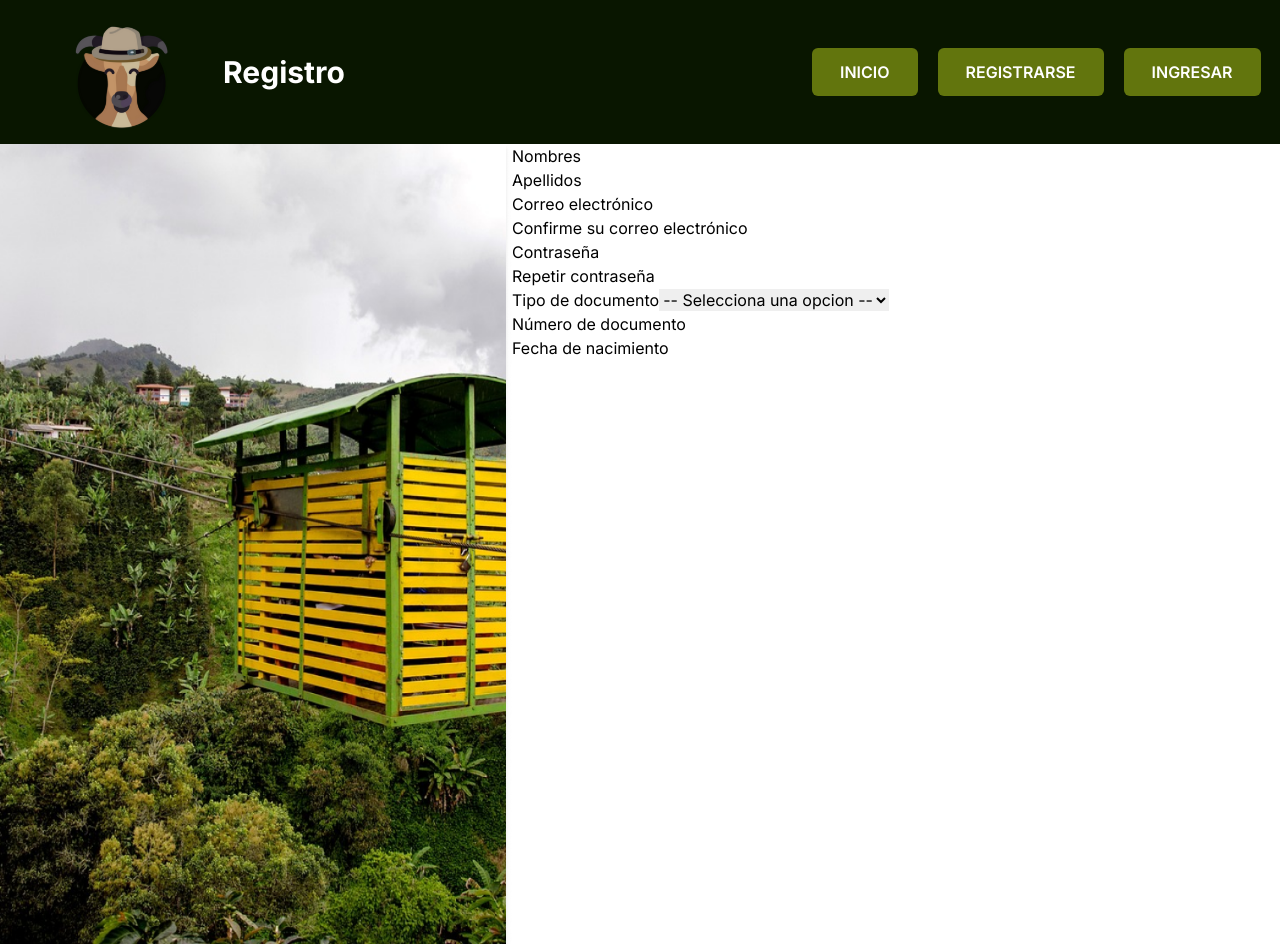
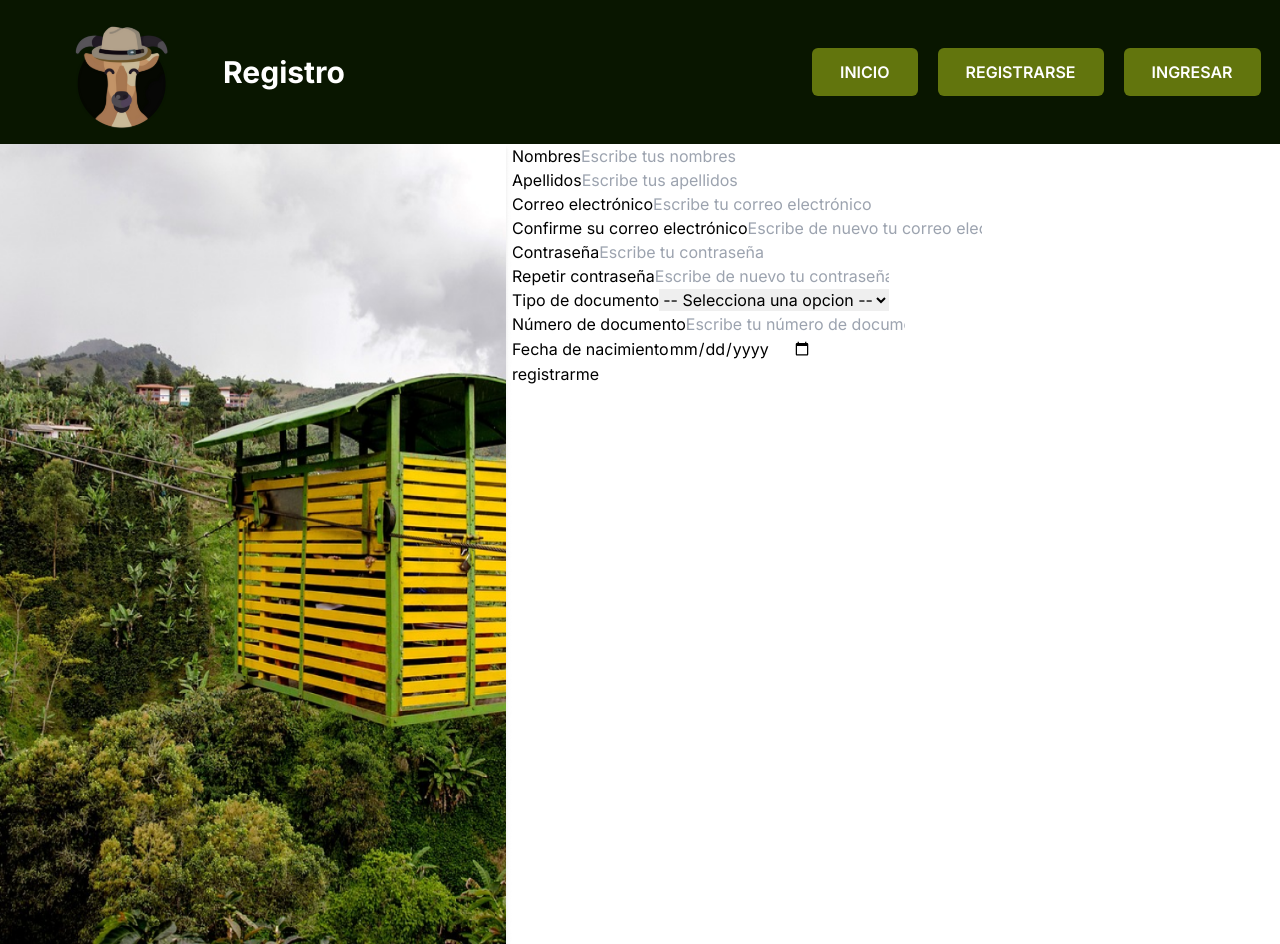
Before and after one commit to dgilrua/Viajes-app, a Next.js app: page /register in a window 1280 px wide. Built offline with nearby package versions, Linux system fonts and the light colour scheme.

Commit message:
ya funciona

```diff
--- a/src/components/Form.tsx
+++ b/src/components/Form.tsx
@@ -1,61 +1,166 @@
+"use client"
 import React from 'react'
+import { useState } from 'react'
+import axios, { AxiosError } from 'axios'
 
 const Form = () => {
+
+  const [error, setError] = useState("")
+
+  const handleSubmit = async (e: React.FormEvent<HTMLFormElement>) => {
+    e.preventDefault()
+    const formData = new FormData(e.currentTarget)
+
+    if(formData.get('correo') !== formData.get('correo_confirm')) {
+      setError("Los correos deben ser iguales")
+      setTimeout(() => {
+        setError("")
+      }, 3000)
+      return
+    }
+
+    if(formData.get('password') !== formData.get('password_confirm')) {
+      setError("Las contraseñas deben ser iguales")
+      setTimeout(() => {
+        setError("")
+      }, 3000)
+      return
+    }
+
+    try {
+      const response = await axios.post('/api/auth/singup', {
+        "fullName": formData.get('nombres'),
+        "lastName": formData.get('apellidos'),
+        "email": formData.get('correo'),
+        "password": formData.get('password'),
+        "documentType": formData.get('tipo_documento'),
+        "documentNumber": formData.get('numero_documento'),
+        "bornDate": formData.get('fecha_nacimiento')
+      })
+      console.log(response.data)
+    } catch (error) {
+      if (error instanceof AxiosError) {
+        if (error.response?.data.message === "El usuario ya existe") {
+          setError(error.response.data.message)
+        } else {
+          console.log(error.response?.data.message)
+        }
+        setTimeout(() => {
+          setError("")
+        }, 3000)
+      }
+    }
+  }
+
   return (
-    <div className='md:col-span-3'>
-      <form action="">
+    <div className="md:col-span-3">
+      {
+        error &&
+        <p className="text-red-500">{error}</p>
+      }
+      <form  onSubmit={handleSubmit}>
         <div>
-          <label htmlFor="">Nombres</label>
-          <input type="text" />
+          <label htmlFor="nombres">Nombres</label>
+          <input
+            type="text"
+            name="nombres"
+            id="nombres"
+            placeholder="Escribe tus nombres"
+            required
+          />
         </div>
 
         <div>
-          <label htmlFor="">Apellidos</label>
-          <input type="text" />
+          <label htmlFor="apellidos">Apellidos</label>
+          <input
+            type="text"
+            id="apellidos"
+            name="apellidos"
+            placeholder="Escribe tus apellidos"
+            required
+          />
         </div>
 
         <div>
-          <label htmlFor="">Correo electrónico</label>
-          <input type="text" />
+          <label htmlFor="correo">Correo electrónico</label>
+          <input
+            type="email"
+            id="correo"
+            name="correo"
+            placeholder="Escribe tu correo electrónico"
+            required
+          />
         </div>
 
         <div>
-          <label htmlFor="">Confirme su correo electrónico</label>
-          <input type="email" />
+          <label htmlFor="confirmar_correo">Confirme su correo electrónico</label>
+          <input
+            type="email"
+            id="confirmar_correo"
+            name="correo_confirm"
+            placeholder="Escribe de nuevo tu correo electrónico"
+            required
+          />
         </div>
 
         <div>
-          <label htmlFor="">Contraseña</label>
-          <input type="password" />
+          <label htmlFor="password">Contraseña</label>
+          <input
+            type="password"
+            id="password"
+            name="password"
+            placeholder="Escribe tu contraseña"
+            required
+          />
         </div>
 
         <div>
-          <label htmlFor="">Repetir contraseña</label>
-          <input type="password" />
+          <label htmlFor="confirmar_password">Repetir contraseña</label>
+          <input
+            type="password"
+            id="confirmar_password"
+            name="password_confirm"
+            placeholder="Escribe de nuevo tu contraseña"
+            required
+          />
         </div>
 
         <div>
           <label htmlFor="tipo_documento">Tipo de documento</label>
-          <select name="" value="" id="tipo_documento">
-            <option value="" disabled>-- Selecciona una opcion --</option>
-            <option value="">Tarjeta de identidad</option>
-            <option value="">Cedula de ciudadania</option>
-            <option value="">Cedula de extrangeria</option>
+          <select name="tipo_documento" defaultValue={""} id="tipo_documento" required>
+            <option value="" disabled>
+              -- Selecciona una opcion --
+            </option>
+            <option value="Tarjeta de identidad">Tarjeta de identidad</option>
+            <option value="Cedula de ciudadania">Cedula de ciudadania</option>
+            <option value="Cedula de extrangeria">Cedula de extrangeria</option>
           </select>
+        </div>
+        <div>
+          <label htmlFor="numero_documento">Número de documento</label>
+          <input
+            type="number"
+            id="numero_documento"
+            min={0}
+            name="numero_documento"
+            placeholder="Escribe tu número de documento"
+            required
+          />
         </div>
 
         <div>
-          <label htmlFor="">Número de documento</label>
-          <input type="text" />
+          <label htmlFor="fecha_nacimiento">Fecha de nacimiento</label>
+          <input
+            id="fecha_nacimiento"
+            type="date"
+            name="fecha_nacimiento"
+            required
+          />
         </div>
-
-        <div>
-          <label htmlFor="">Fecha de nacimiento</label>
-          <input type="text" />
-        </div>
+        <button>registrarme</button>
       </form>
     </div>
-  )
-}
+  );
+};
 
 export default Form
```
